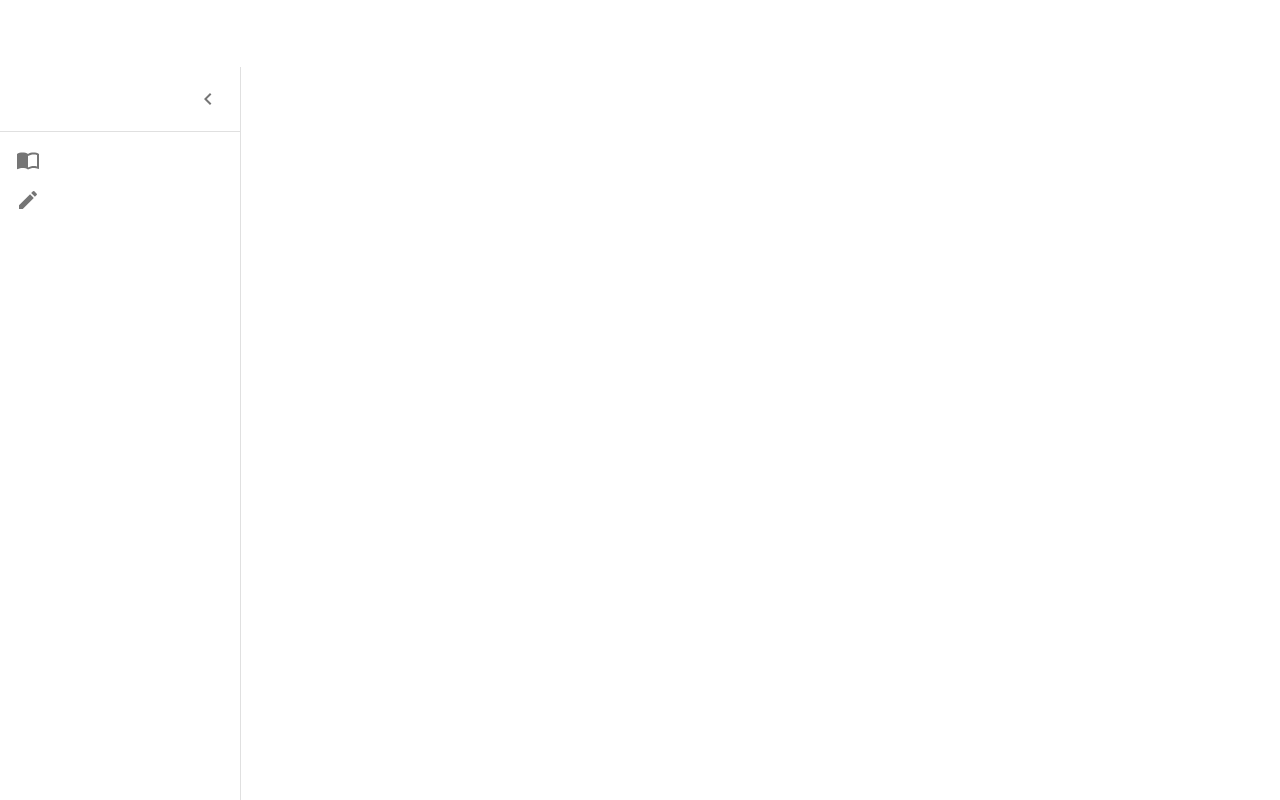
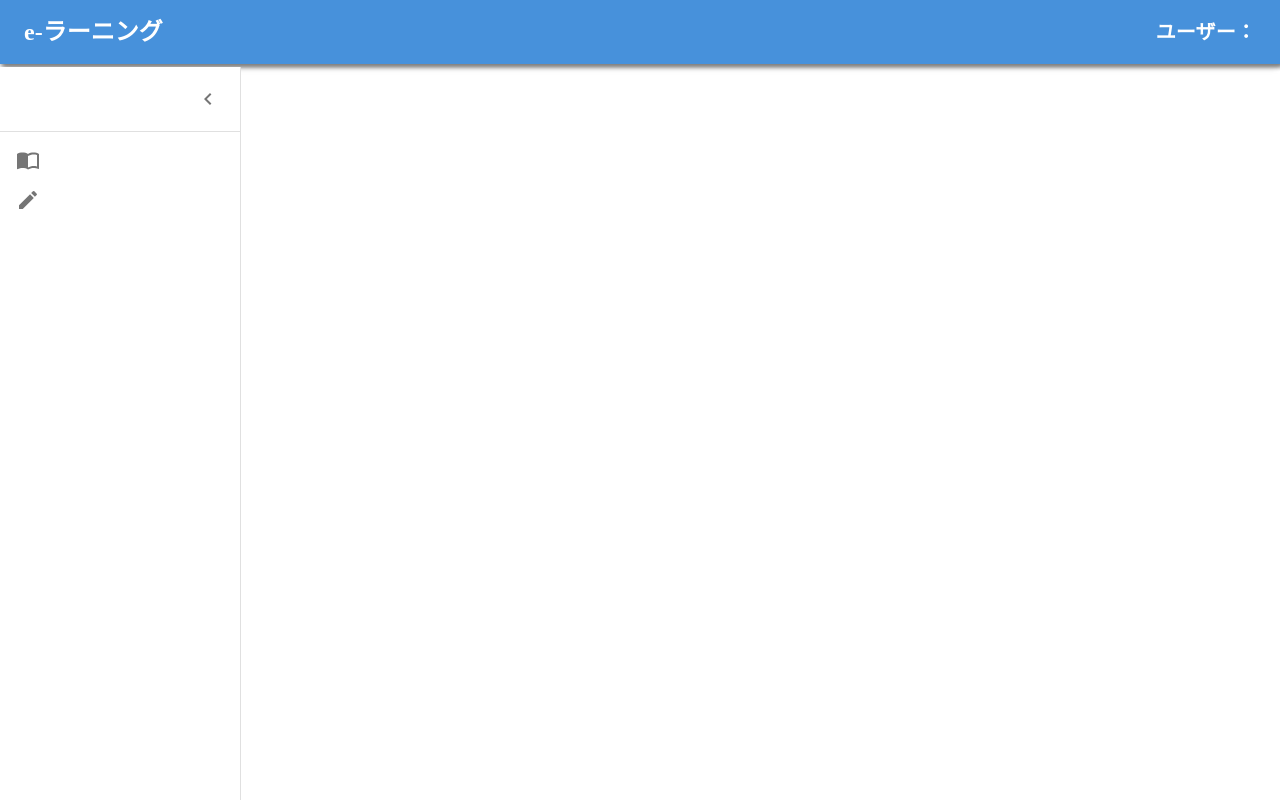
Before and after one commit to shameeraudayanga/e-learning, a React (Create React App) app in the folder client/: page / in a window 1280 px wide. Built offline with nearby package versions, Linux system fonts and the light colour scheme.

Commit message:
shinohara

```diff
--- a/client/src/views/M_001.jsx
+++ b/client/src/views/M_001.jsx
@@ -13,6 +13,10 @@
             curriculum = {M_User.CurriculumName}
             test = {M_User.TestName}/>
             ))}
+            {current_data.map((UserData) => (
+            <Header key={UserData.CustomerID}
+            contents={UserData.CustomerName} />
+            ))}
         </div>
     );
 }
```
